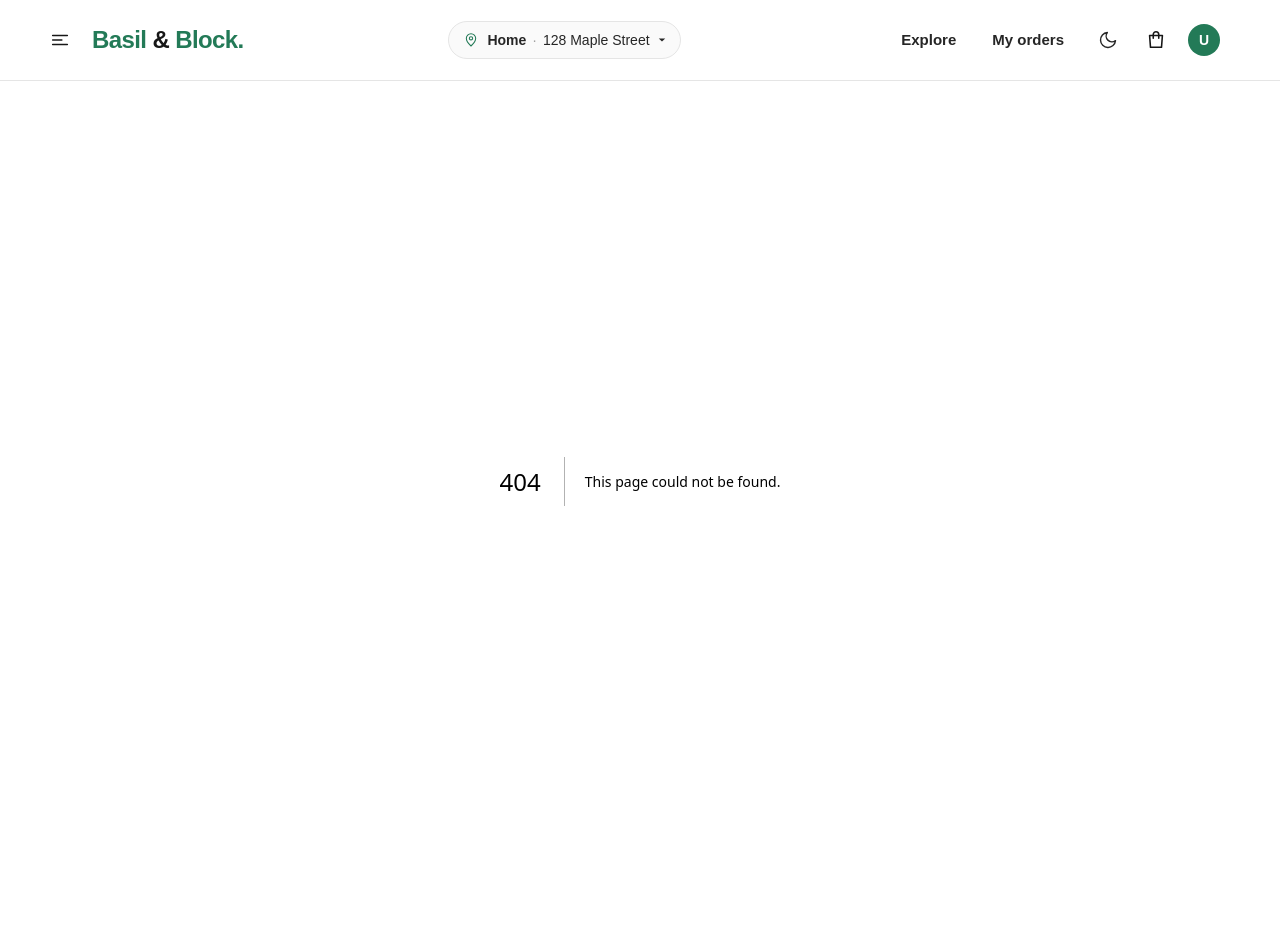
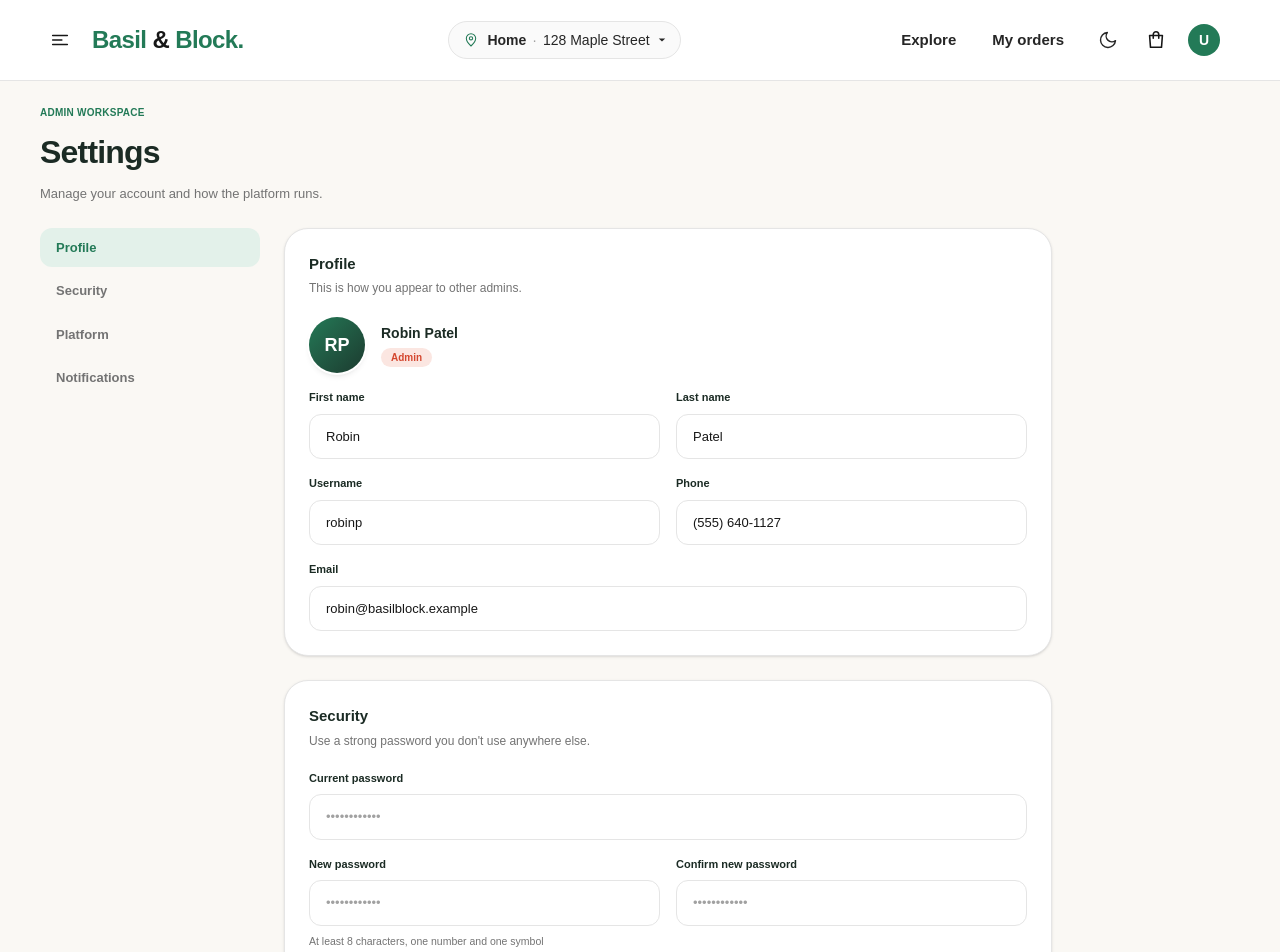
Before and after one commit to gedeno/Delivery-system, a Next.js app in the folder ds_frontend/: page /dashboard/admin/setting in a window 1280 px wide. Before the commit this address had no page. Shown: the top 952 px of the page. Before the commit the page ends 881 px from the top, so only its background shows below. Built offline with nearby package versions, Linux system fonts and the light colour scheme.

Commit message:
setting page are added

```diff
--- /dev/null
+++ b/ds_frontend/app/dashboard/admin/setting/page.tsx
@@ -0,0 +1,95 @@
+// app/dashboard/admin/settings/page.tsx  (UI only: sample data, no state, no submit)
+import Button from "@/components/Ui/Button";
+import Input from "@/components/Ui/Input";
+
+import Toggle from "@/components/Ui/admincomps/Toggle";
+import type { User } from "@/app/lib/types";
+import SettingsSection from "@/components/Ui/admincomps/settingssection";
+
+/* ---------- sample data (replace with the signed-in admin) ---------- */
+
+const me: User = {
+  id: 6,
+  first_name: "Robin",
+  last_name: "Patel",
+  username: "robinp",
+  email: "robin@basilblock.example",
+  role: "admin",
+  phone: "(555) 640-1127",
+};
+
+const nav = [["profile", "Profile"], ["security", "Security"], ["platform", "Platform"], ["notifications", "Notifications"]];
+const half = "col-span-2 sm:col-span-1";
+
+export default function AdminSettingsPage() {
+  return (
+    <div className="min-h-screen w-full bg-[#faf8f4] px-4 py-6 text-[#1b2b24] sm:px-8 lg:px-10">
+      <header>
+        <p className="text-[10px] font-bold uppercase tracking-wide text-[#237a57]">Admin workspace</p>
+        <h1 className="mt-2 text-[26px] font-bold tracking-tight sm:text-[32px]">Settings</h1>
+        <p className="mt-2 text-[13px] text-neutral-500">Manage your account and how the platform runs.</p>
+      </header>
+
+      <div className="mt-6 grid items-start gap-6 lg:grid-cols-[220px_1fr]">
+        <nav aria-label="Settings sections" className="hidden lg:sticky lg:top-6 lg:block">
+          <ul className="space-y-1">
+            {nav.map(([id, label], i) => (
+              <li key={id}>
+                <a href={`#${id}`} className={`block rounded-xl px-4 py-2.5 text-[13px] font-semibold transition ${i === 0 ? "bg-[#e3f1ea] text-[#237a57]" : "text-neutral-500 hover:bg-white hover:text-[#1b2b24]"}`}>
+                  {label}
+                </a>
+              </li>
+            ))}
+          </ul>
+        </nav>
+
+        <form className="max-w-3xl space-y-6">
+          <SettingsSection id="profile" title="Profile" hint="This is how you appear to other admins.">
+            <div className="col-span-2 flex items-center gap-4">
+              <span aria-hidden className="grid size-14 place-items-center rounded-full bg-gradient-to-br from-[#237a57] to-[#1b3b2f] text-[18px] font-bold text-white shadow-md ring-2 ring-white">
+                {me.first_name[0]}{me.last_name[0]}
+              </span>
+              <div>
+                <p className="text-[14px] font-semibold">{me.first_name} {me.last_name}</p>
+                <span className="mt-1 inline-block rounded-full bg-[#fbe6e1] px-2.5 py-0.5 text-[10px] font-bold text-[#d4472f]">Admin</span>
+              </div>
+            </div>
+            <Input className={half} label="First name" name="first_name" defaultValue={me.first_name} />
+            <Input className={half} label="Last name" name="last_name" defaultValue={me.last_name} />
+            <Input className={half} label="Username" name="username" defaultValue={me.username} />
+            <Input className={half} label="Phone" name="phone" type="tel" defaultValue={me.phone} />
+            <Input className="col-span-2" label="Email" name="email" type="email" defaultValue={me.email} />
+          </SettingsSection>
+
+          <SettingsSection id="security" title="Security" hint="Use a strong password you don't use anywhere else.">
+            <Input className="col-span-2" label="Current password" name="current_password" type="password" placeholder="••••••••••••" />
+            <Input className={half} label="New password" name="password" type="password" placeholder="••••••••••••" hint="At least 8 characters, one number and one symbol" />
+            <Input className={half} label="Confirm new password" name="confirm_password" type="password" placeholder="••••••••••••" />
+            <Toggle name="two_step" label="Two-step verification" hint="Required for all admin accounts." defaultChecked />
+          </SettingsSection>
+
+          <SettingsSection id="platform" title="Platform" hint="These apply to every restaurant and customer.">
+            <Input className={half} label="Delivery fee (USD)" name="delivery_fee" type="number" step="0.01" defaultValue="2.49" />
+            <Input className={half} label="Minimum order (USD)" name="min_order" type="number" step="0.01" defaultValue="15.00" />
+            <Input className={half} label="Support email" name="support_email" type="email" defaultValue="help@basilblock.example" />
+            <Input className={half} label="Support phone" name="support_phone" type="tel" defaultValue="(555) 000-0199" />
+            <Toggle name="accept_orders" label="Accept new orders" hint="Turn off to pause ordering everywhere." defaultChecked />
+            <Toggle name="auto_approve" label="Auto-approve new restaurants" hint="Skip manual review for new applications." />
+            <Toggle name="maintenance" label="Maintenance mode" hint="Show a maintenance page to customers." />
+          </SettingsSection>
+
+          <SettingsSection id="notifications" title="Notifications" hint="Choose what lands in your inbox.">
+            <Toggle name="n_applications" label="New restaurant applications" hint="When a kitchen asks to join." defaultChecked />
+            <Toggle name="n_issues" label="Order issues" hint="Late, canceled or disputed orders." defaultChecked />
+            <Toggle name="n_report" label="Weekly report" hint="A Monday summary of orders and revenue." />
+          </SettingsSection>
+
+          <div className="flex flex-wrap gap-3">
+            <Button type="submit">Save changes</Button>
+            <Button variant="outline">Discard</Button>
+          </div>
+        </form>
+      </div>
+    </div>
+  );
+}
```
